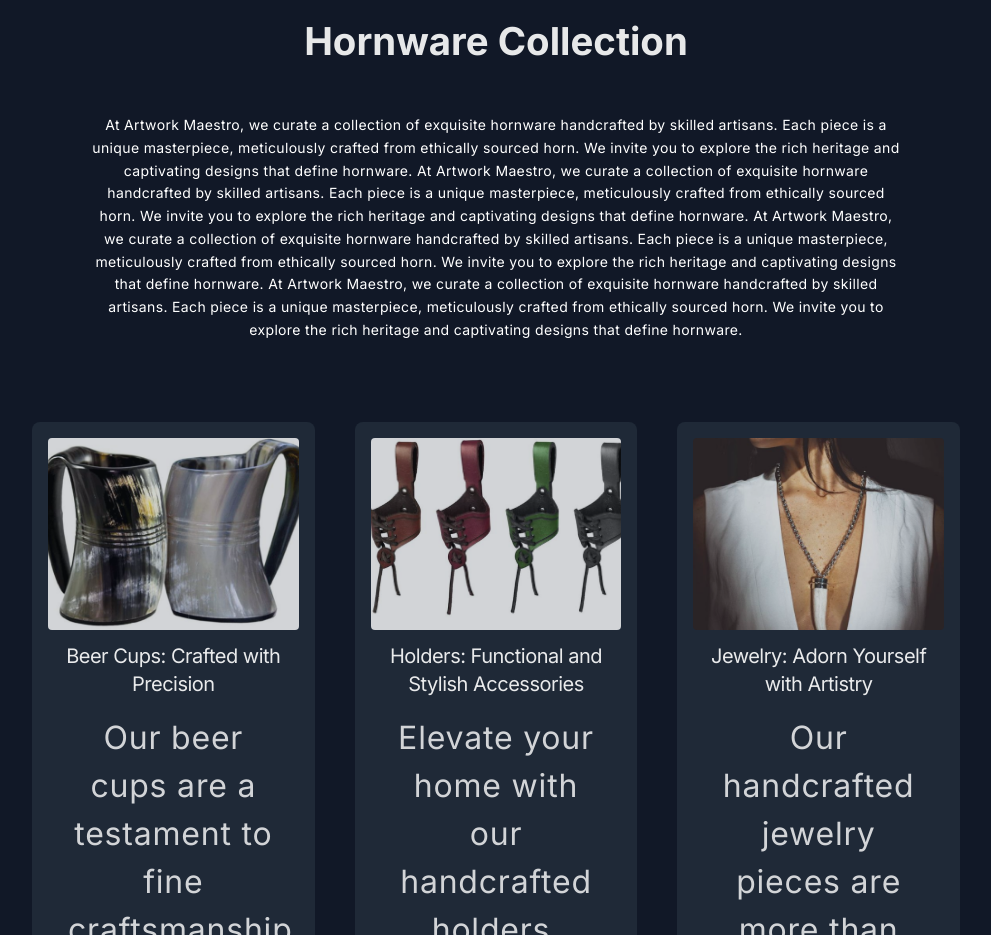
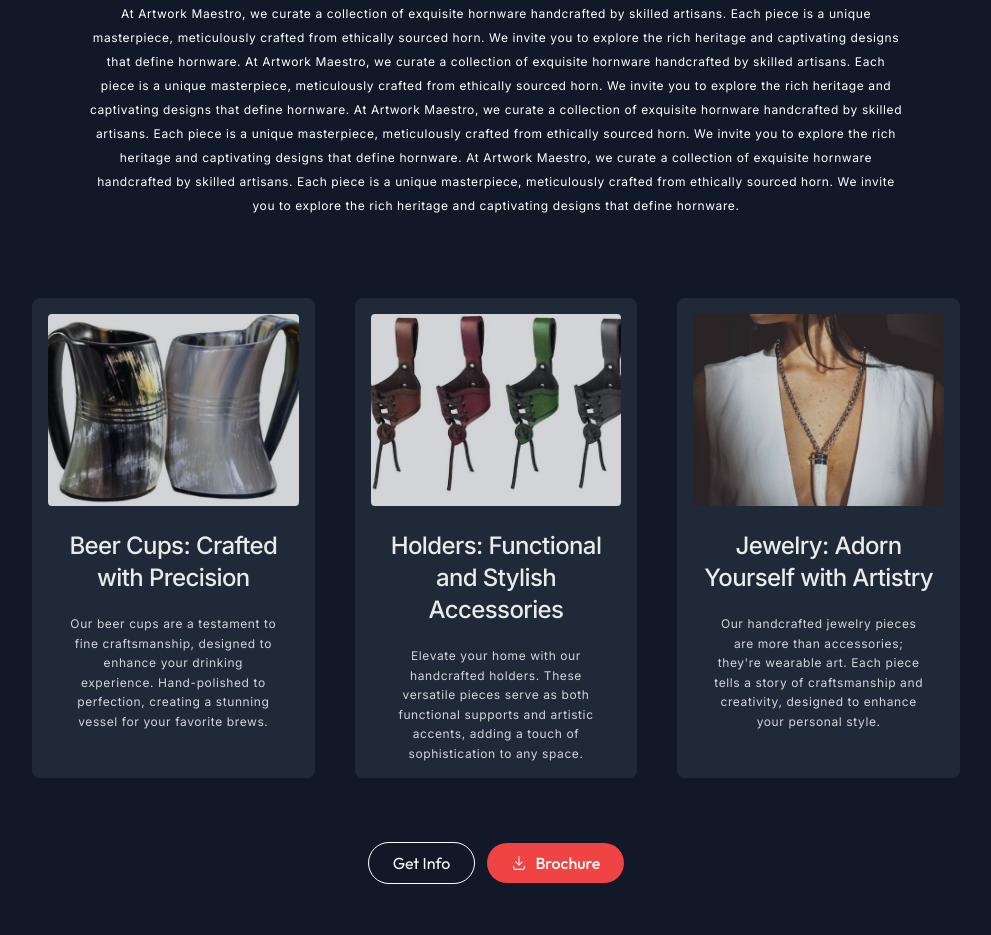
Before and after one commit to saadsalmany/Artwork-Maestro, a Next.js app: page / in a window 1280 px wide. Shown: the part 1217-2152 px from the top of the page, without its empty margins (144-1135 px from the left). Built offline with nearby package versions, Linux system fonts and the light colour scheme.

Commit message:
desktop done

```diff
--- a/app/Components/CollectionSection.js
+++ b/app/Components/CollectionSection.js
@@ -1,4 +1,7 @@
+import Link from "next/link";
 import React from "react";
+import { RxDownload } from "react-icons/rx";
+
 
 const products = [
   {
@@ -24,7 +27,7 @@ const products = [
 function CollectionSection() {
   return (
     <>
-      <div className="w-full min-h-screen bg-gray-900 text-white mobile:p-8 desktop:p-44  flex-col ">
+      <div className="w-full min-h-screen bg-gray-900 text-white mobile:p-8 desktop:p-44 desktop:pt-16 mobile:pb-16  flex-col ">
         <h6
           className="text-center text-xs opacity-50  mb-14 pt-5
     desktop:mb-24"
@@ -40,58 +43,69 @@ function CollectionSection() {
             Hornware Collection
           </h1>
         </div>
-        <p className="mb-8 text-sm mobile:text-xs mobile:leading-relaxed tracking-wide
-            desktop:hidden tablet:hidden text-center opacity-80">
+        <p
+          className="mb-8 text-xs  mobile:leading-relaxed tracking-wide
+            desktop:hidden tablet:hidden text-center opacity-80"
+        >
           At Artwork Maestro, we curate a collection of exquisite hornware
           handcrafted by skilled artisans. Each piece is a unique masterpiece,
           meticulously crafted from ethically sourced horn. We invite you to
           explore the rich heritage and captivating designs that define
           hornware.
         </p>
-        <p className="mobile:hidden desktop:block tablet:block text-center
-        desktop:leading-relaxed desktop:tracking-wide desktop:text-sm desktop:mt-7 desktop:px-14
-        desktop:mb-20">
-        At Artwork Maestro, we curate a collection of exquisite hornware
-          handcrafted by skilled artisans. Each piece is a unique masterpiece,
-          meticulously crafted from ethically sourced horn. We invite you to
-          explore the rich heritage and captivating designs that define
-          hornware.
+        <p
+          className="mobile:hidden desktop:block tablet:block text-center
+        desktop:leading-loose desktop:tracking-wider  desktop:text-xs desktop:mt-7 desktop:px-14
+        desktop:mb-20"
+        >
           At Artwork Maestro, we curate a collection of exquisite hornware
           handcrafted by skilled artisans. Each piece is a unique masterpiece,
           meticulously crafted from ethically sourced horn. We invite you to
           explore the rich heritage and captivating designs that define
-          hornware.
-          At Artwork Maestro, we curate a collection of exquisite hornware
-          handcrafted by skilled artisans. Each piece is a unique masterpiece,
-          meticulously crafted from ethically sourced horn. We invite you to
-          explore the rich heritage and captivating designs that define
-          hornware.
-          At Artwork Maestro, we curate a collection of exquisite hornware
-          handcrafted by skilled artisans. Each piece is a unique masterpiece,
-          meticulously crafted from ethically sourced horn. We invite you to
-          explore the rich heritage and captivating designs that define
-          hornware.
+          hornware. At Artwork Maestro, we curate a collection of exquisite
+          hornware handcrafted by skilled artisans. Each piece is a unique
+          masterpiece, meticulously crafted from ethically sourced horn. We
+          invite you to explore the rich heritage and captivating designs that
+          define hornware. At Artwork Maestro, we curate a collection of
+          exquisite hornware handcrafted by skilled artisans. Each piece is a
+          unique masterpiece, meticulously crafted from ethically sourced horn.
+          We invite you to explore the rich heritage and captivating designs
+          that define hornware. At Artwork Maestro, we curate a collection of
+          exquisite hornware handcrafted by skilled artisans. Each piece is a
+          unique masterpiece, meticulously crafted from ethically sourced horn.
+          We invite you to explore the rich heritage and captivating designs
+          that define hornware.
         </p>
-        <div className="grid grid-cols-1 md:grid-cols-3 gap-10">
+        <div className="grid grid-cols-1 md:grid-cols-3 gap-10 ">
           {products.map((product, index) => (
-            <div key={index} className="bg-gray-800 text-center p-4 rounded-lg">
+            <div key={index} className="bg-gray-800 hover:opacity-80 text-center mobile:h-[48vh] desktop:h-[60vh] p-4 rounded-lg">
               <img
                 src={product.image}
                 alt={product.title}
                 className="w-full h-48 object-cover mb-3 rounded opacity-80"
               />
-              <h2 className="text-xl font-normal opacity-90 tracking-tight mb-4">{product.title}</h2>
-              <p className="text-[2.5vw] opacity-80 tracking-wide px-5">{product.description}</p>
+              <h2 className="text-xl font-medium desktop:mt-6 opacity-90 desktop:text-2xl desktop:font-medium tracking-tight mobile:mb-5">
+                {product.title}
+              </h2>
+              <p className="text-[2.5vw] desktop:text-xs desktop:mt-4 desktop:leading-relaxed opacity-80 tracking-wider px-5">
+                {product.description}
+              </p>
             </div>
           ))}
         </div>
-        <div className="mt-8 flex flex-col md:flex-row gap-4">
-          <button className="bg-yellow-500 text-black px-6 py-2 rounded">
-            Inquire
-          </button>
-          <button className="bg-transparent border border-yellow-500 text-yellow-500 px-6 py-2 rounded">
-            Contact
-          </button>
+        <div className="mt-16 flex justify-center items-center md:flex-row mobile:gap-3 ">
+          <Link href="/">
+            <button class="bg-transparent font-outfit hover:bg-secondary-blue text-white  hover:text-white py-2 px-6 border border-white hover:border-transparent rounded-full">
+              Get Info
+            </button>
+          </Link>
+          <Link href="/contact">
+            <button class="bg-primary-red hover:bg-gray-400 text-white font-medium py-2 px-6 font-outfit rounded-full inline-flex items-center">
+              <RxDownload />
+
+              <span className=" font-outfit ml-2">Brochure</span>
+            </button>
+          </Link>
         </div>
       </div>
     </>
--- a/app/page.js
+++ b/app/page.js
@@ -7,12 +7,11 @@ import CollectionSection from "./Components/CollectionSection";
 function page() {
   return (
 
-    <main className="w-full h-screen">
+    <main className="w-full h-[400vh]">
       <Marquee/>
       <Navbar />
       <HeroSection/>
       <CollectionSection/>
-      <div className="h-screen bg-blue-100"></div>
 
 
 
```
